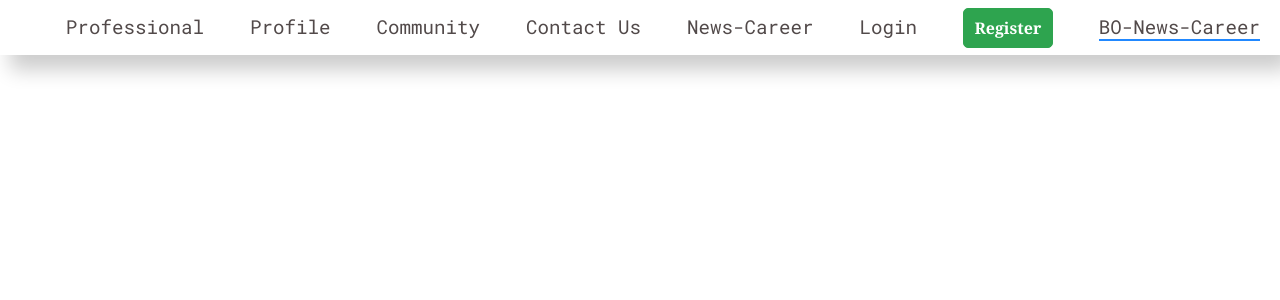
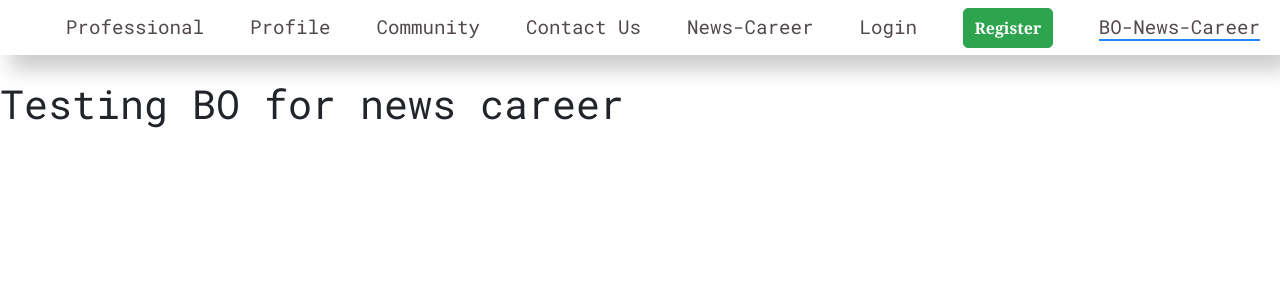
Before and after one commit to visalchrin/Professional, an Angular app: page /BO-NewsCareer in a window 1280 px wide. Shown: the top 300 px of the page. Built offline with nearby package versions, Linux system fonts and the light colour scheme.

Commit message:
testing career new BO

```diff
--- a/src/app/components/BO-NewsCareer/BO-newscareer.component.html
+++ b/src/app/components/BO-NewsCareer/BO-newscareer.component.html
@@ -1 +1 @@
-<h1>Testing BO for news career </h1>
+<h1 style="padding-top: 80px;"> Testing BO for news career </h1>
```
